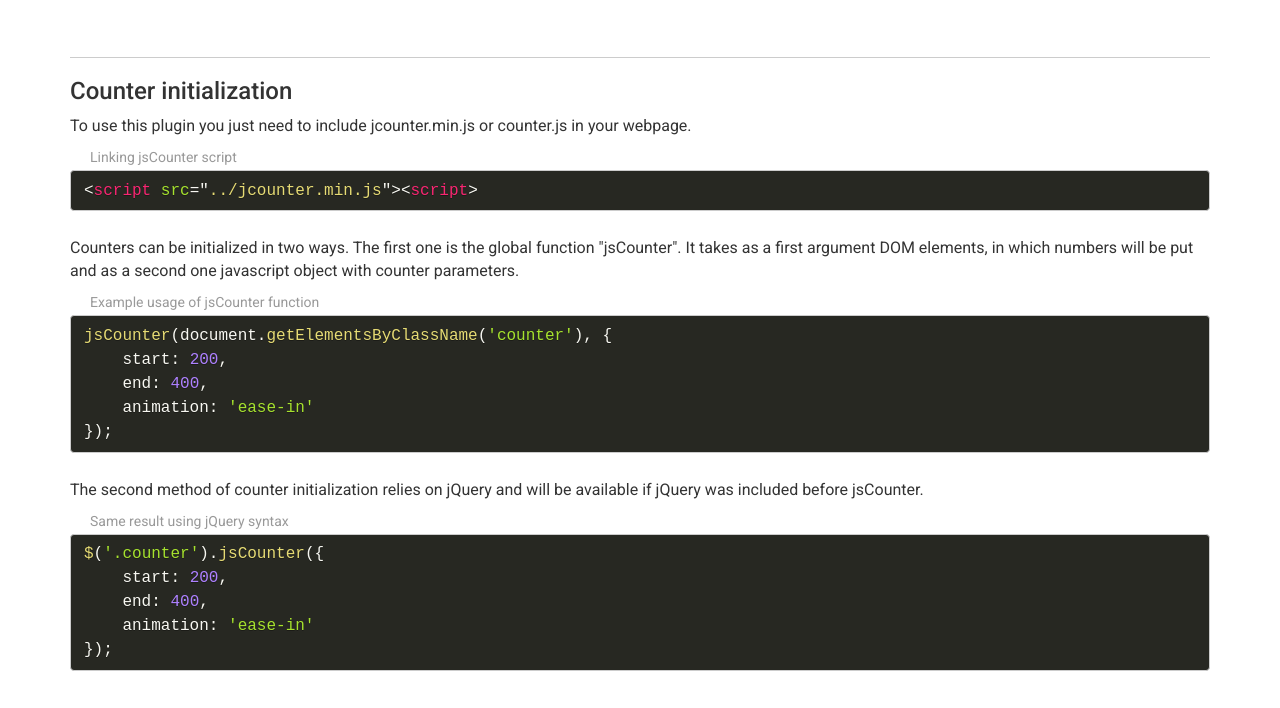
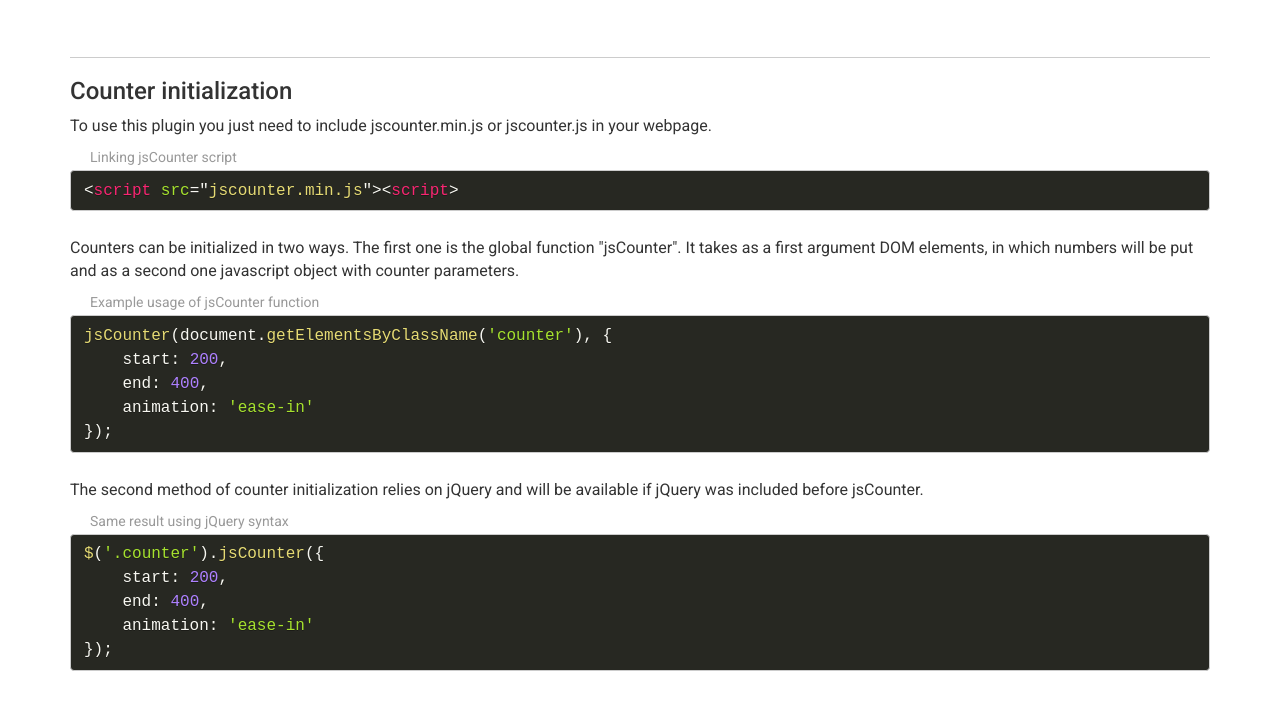
Before and after one commit to prk3/jsCounter, a plain HTML site: page docs/index.html in a window 1280 px wide. Shown: the part 92-800 px from the top of the page. Drawn offline with Linux system fonts and the light colour scheme; a web font is replaced by a local one.

Commit message:
index script linking fixed again

```diff
--- a/docs/index.html
+++ b/docs/index.html
@@ -14,8 +14,8 @@
 
 		<script src="jquery/jquery.js"></script>
 		<script src="prism/prism.js"></script>
-		<script src="../jscounter.min.js"></script>
-		<script src="js.js"></script>
+		<script src="jscounter.min.js"></script>
+		<script src="index_scripts.js"></script>
 	</head>
 
 	<body>
@@ -28,10 +28,10 @@
 
 			<section id="basic-usage">
 				<h3>Counter initialization</h3>
-				<p>To use this plugin you just need to include jcounter.min.js or counter.js in your webpage.</p>
+				<p>To use this plugin you just need to include jscounter.min.js or jscounter.js in your webpage.</p>
 				<div class="code-title">Linking jsCounter script</div>
 
-<pre><code class="language-html">&lt;script src="../jcounter.min.js"&gt;&lt;script&gt;</code></pre>
+<pre><code class="language-html">&lt;script src="jscounter.min.js"&gt;&lt;script&gt;</code></pre>
 
 				<p>Counters can be initialized in two ways. The first one is the global function "jsCounter". It takes as a first argument DOM elements, in which numbers will be put and as a second one javascript object with counter parameters.</p>
 				<div class="code-title">Example usage of jsCounter function</div>
```
